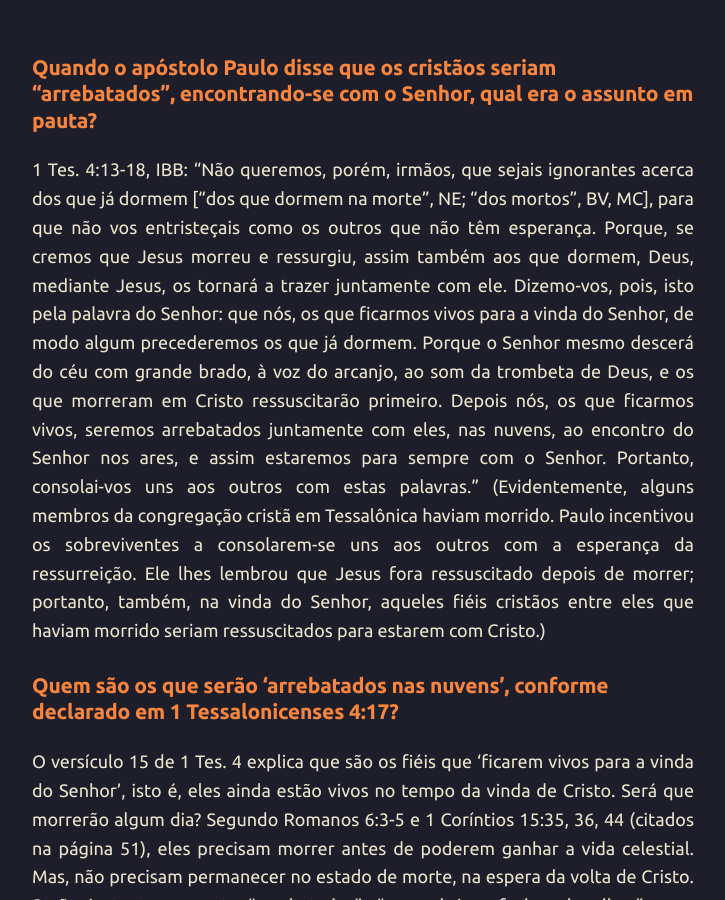
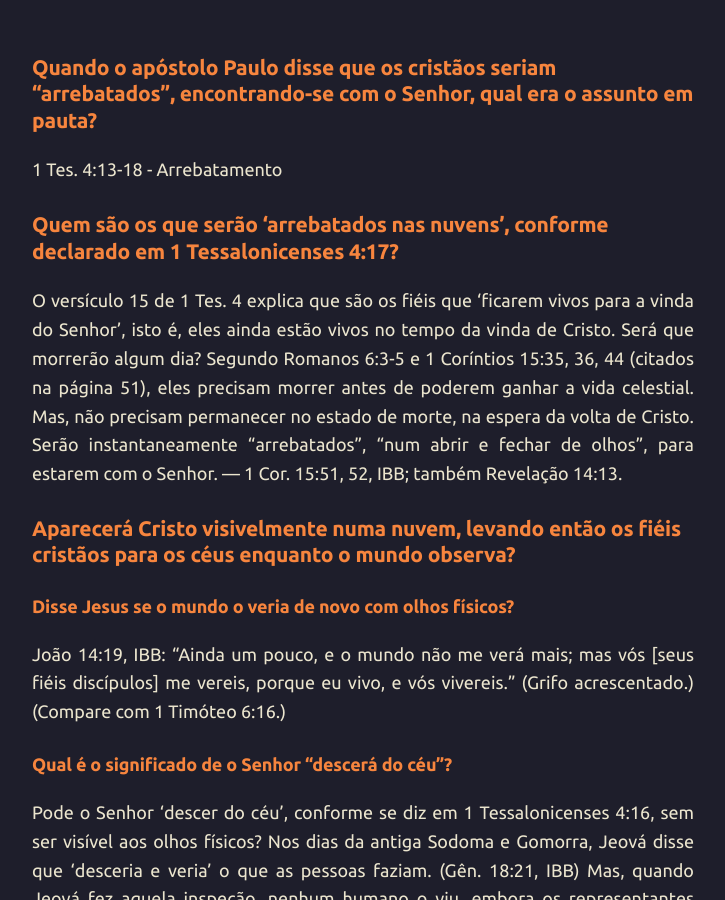
Before and after one commit to joaquim-capitao/jw, a Jekyll site: the page built from assuntos/arrebatamento.md, in a window 1280 px wide and 900 px high. Shown: the whole window, without its empty margins (277-1002 px from the left). Built offline with Jekyll 4.4.1, drawn with Linux system fonts in a browser that asks for light colours; our own code applies the rules of GitHub Pages for plain Markdown files.

Commit message:
Update content on the topic of 'arrebatamento'

```diff
--- a/assuntos/arrebatamento.md
+++ b/assuntos/arrebatamento.md
@@ -1,6 +1,6 @@
 ### Quando o apóstolo Paulo disse que os cristãos seriam “arrebatados”, encontrando-se com o Senhor, qual era o assunto em pauta?
 
-1 Tes. 4:13-18, IBB: “Não queremos, porém, irmãos, que sejais ignorantes acerca dos que já dormem [“dos que dormem na morte”, NE; “dos mortos”, BV, MC], para que não vos entristeçais como os outros que não têm esperança. Porque, se cremos que Jesus morreu e ressurgiu, assim também aos que dormem, Deus, mediante Jesus, os tornará a trazer juntamente com ele. Dizemo-vos, pois, isto pela palavra do Senhor: que nós, os que ficarmos vivos para a vinda do Senhor, de modo algum precederemos os que já dormem. Porque o Senhor mesmo descerá do céu com grande brado, à voz do arcanjo, ao som da trombeta de Deus, e os que morreram em Cristo ressuscitarão primeiro. Depois nós, os que ficarmos vivos, seremos arrebatados juntamente com eles, nas nuvens, ao encontro do Senhor nos ares, e assim estaremos para sempre com o Senhor. Portanto, consolai-vos uns aos outros com estas palavras.” (Evidentemente, alguns membros da congregação cristã em Tessalônica haviam morrido. Paulo incentivou os sobreviventes a consolarem-se uns aos outros com a esperança da ressurreição. Ele lhes lembrou que Jesus fora ressuscitado depois de morrer; portanto, também, na vinda do Senhor, aqueles fiéis cristãos entre eles que haviam morrido seriam ressuscitados para estarem com Cristo.)
+1 Tes. 4:13-18 - Arrebatamento
 
 ### Quem são os que serão ‘arrebatados nas nuvens’, conforme declarado em 1 Tessalonicenses 4:17?
 
```
